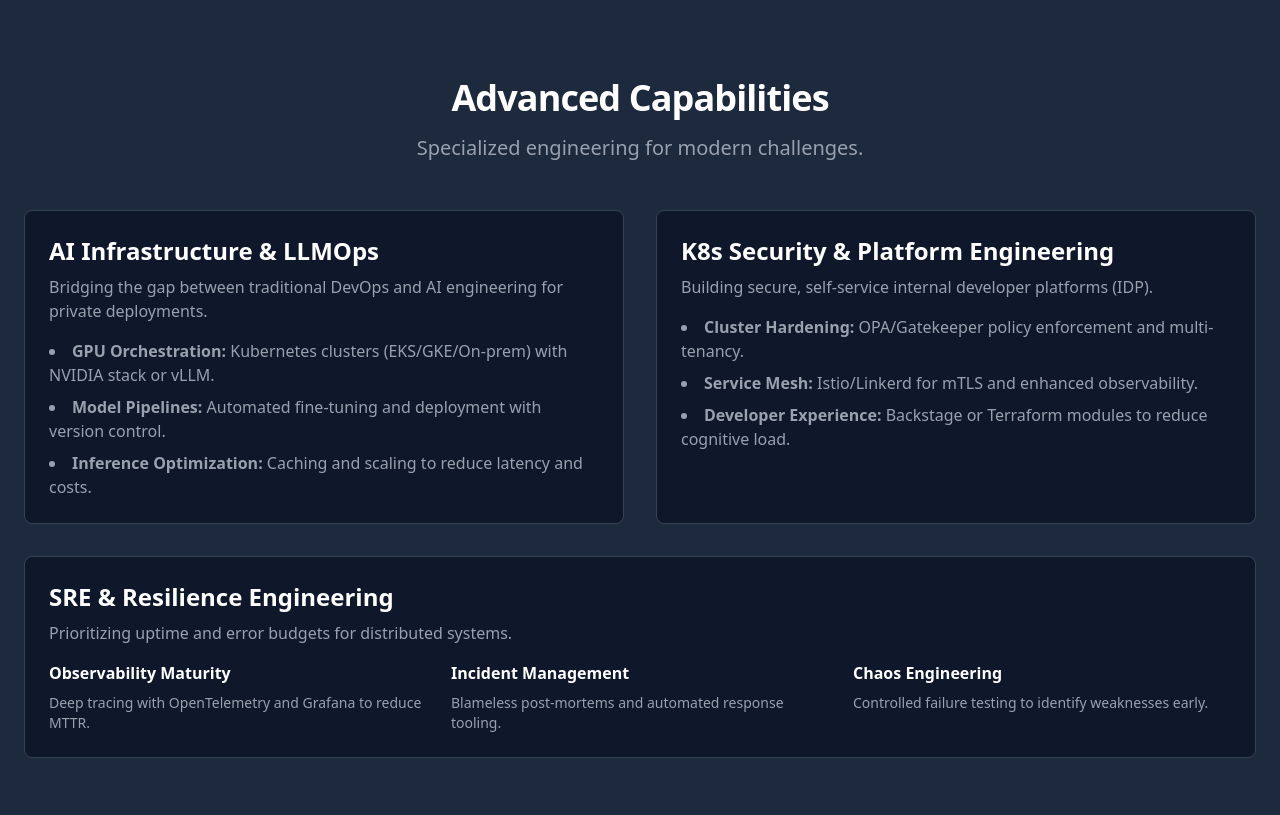
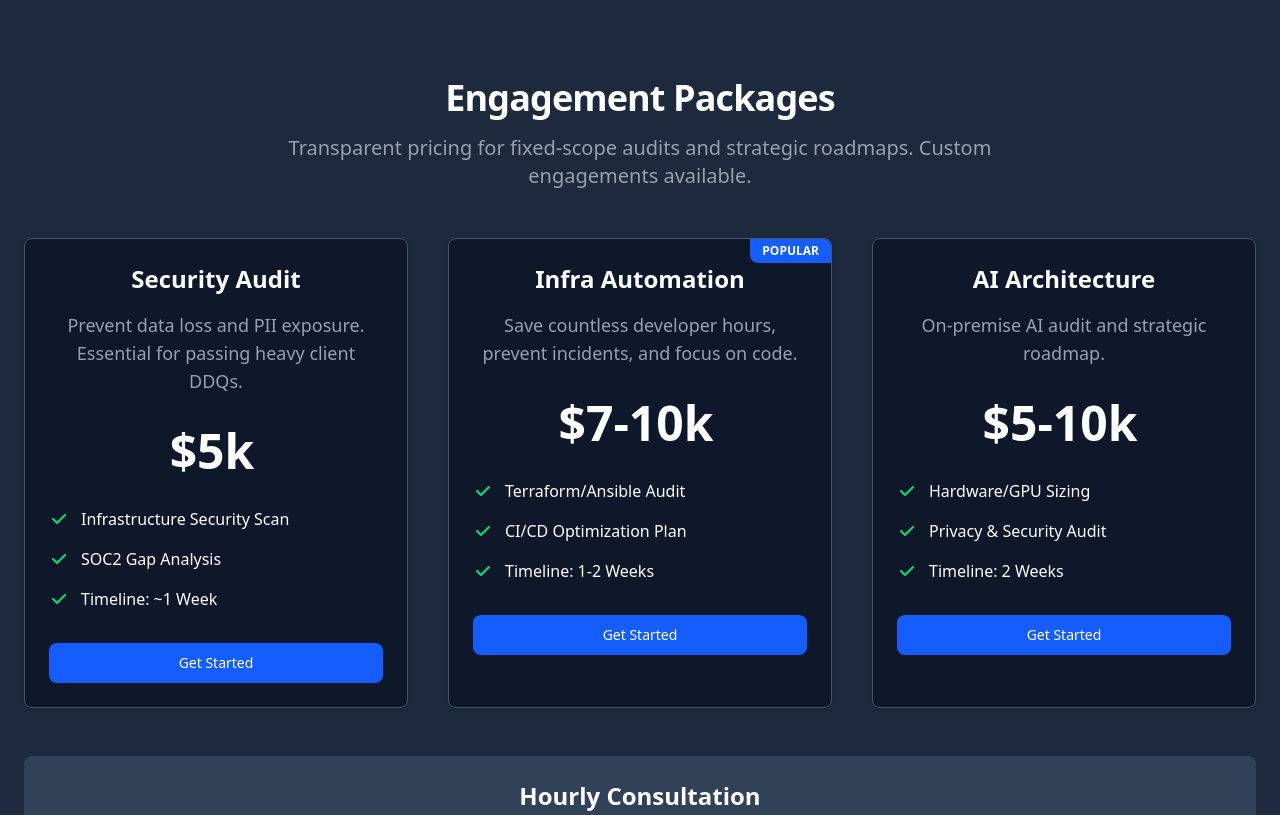
Before and after one commit to iliyakarin/iliyakarin.github.io, an Astro site: page / in a window 1280 px wide. Shown: the part 2140-2955 px from the top of the page. Built offline with nearby package versions, Linux system fonts and the light colour scheme; Astro itself is replaced by a stand-in of ours.

Commit message:
Revert "added more services"
This reverts commit 3a0cfe29c24ba7de39f54ac718b00193cb751917.

```diff
--- a/src/components/Services.astro
+++ b/src/components/Services.astro
@@ -93,107 +93,3 @@
         </div>
     </div>
 </section>
-
-<section class="bg-slate-800 py-16">
-    <div class="py-8 px-4 mx-auto max-w-screen-xl lg:py-16 lg:px-6">
-        <div class="mx-auto max-w-screen-md text-center mb-8 lg:mb-12">
-            <h2 class="mb-4 text-4xl tracking-tight font-extrabold text-white">
-                Advanced Capabilities
-            </h2>
-            <p class="mb-5 font-light text-gray-400 sm:text-xl">
-                Specialized engineering for modern challenges.
-            </p>
-        </div>
-        <div class="grid gap-8 lg:grid-cols-2">
-            <!-- AI Infrastructure -->
-            <div class="p-6 bg-slate-900 rounded-lg border border-gray-700">
-                <h3 class="mb-2 text-2xl font-bold text-white">
-                    AI Infrastructure & LLMOps
-                </h3>
-                <p class="font-light text-gray-400 mb-4">
-                    Bridging the gap between traditional DevOps and AI
-                    engineering for private deployments.
-                </p>
-                <ul class="list-disc list-inside text-gray-400 space-y-2">
-                    <li>
-                        <strong>GPU Orchestration:</strong> Kubernetes clusters (EKS/GKE/On-prem)
-                        with NVIDIA stack or vLLM.
-                    </li>
-                    <li>
-                        <strong>Model Pipelines:</strong> Automated fine-tuning and
-                        deployment with version control.
-                    </li>
-                    <li>
-                        <strong>Inference Optimization:</strong> Caching and scaling
-                        to reduce latency and costs.
-                    </li>
-                </ul>
-            </div>
-            <!-- Kubernetes Security -->
-            <div class="p-6 bg-slate-900 rounded-lg border border-gray-700">
-                <h3 class="mb-2 text-2xl font-bold text-white">
-                    K8s Security & Platform Engineering
-                </h3>
-                <p class="font-light text-gray-400 mb-4">
-                    Building secure, self-service internal developer platforms
-                    (IDP).
-                </p>
-                <ul class="list-disc list-inside text-gray-400 space-y-2">
-                    <li>
-                        <strong>Cluster Hardening:</strong> OPA/Gatekeeper policy
-                        enforcement and multi-tenancy.
-                    </li>
-                    <li>
-                        <strong>Service Mesh:</strong> Istio/Linkerd for mTLS and
-                        enhanced observability.
-                    </li>
-                    <li>
-                        <strong>Developer Experience:</strong> Backstage or Terraform
-                        modules to reduce cognitive load.
-                    </li>
-                </ul>
-            </div>
-        </div>
-        <div class="grid gap-8 lg:grid-cols-1 mt-8">
-            <!-- SRE -->
-            <div class="p-6 bg-slate-900 rounded-lg border border-gray-700">
-                <h3 class="mb-2 text-2xl font-bold text-white">
-                    SRE & Resilience Engineering
-                </h3>
-                <p class="font-light text-gray-400 mb-4">
-                    Prioritizing uptime and error budgets for distributed
-                    systems.
-                </p>
-                <div class="grid md:grid-cols-3 gap-6">
-                    <div>
-                        <h4 class="font-semibold text-white mb-2">
-                            Observability Maturity
-                        </h4>
-                        <p class="text-sm text-gray-400">
-                            Deep tracing with OpenTelemetry and Grafana to
-                            reduce MTTR.
-                        </p>
-                    </div>
-                    <div>
-                        <h4 class="font-semibold text-white mb-2">
-                            Incident Management
-                        </h4>
-                        <p class="text-sm text-gray-400">
-                            Blameless post-mortems and automated response
-                            tooling.
-                        </p>
-                    </div>
-                    <div>
-                        <h4 class="font-semibold text-white mb-2">
-                            Chaos Engineering
-                        </h4>
-                        <p class="text-sm text-gray-400">
-                            Controlled failure testing to identify weaknesses
-                            early.
-                        </p>
-                    </div>
-                </div>
-            </div>
-        </div>
-    </div>
-</section>
```
Also changed, not shown: src/assets/iliya.jpg, src/assets/iliya2.jpg (deleted).
